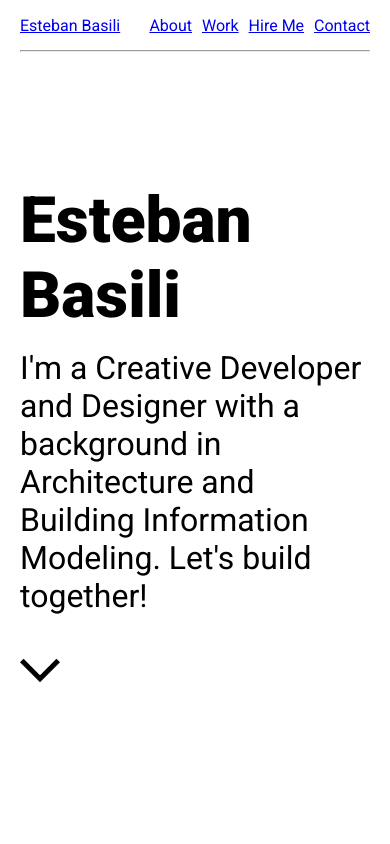
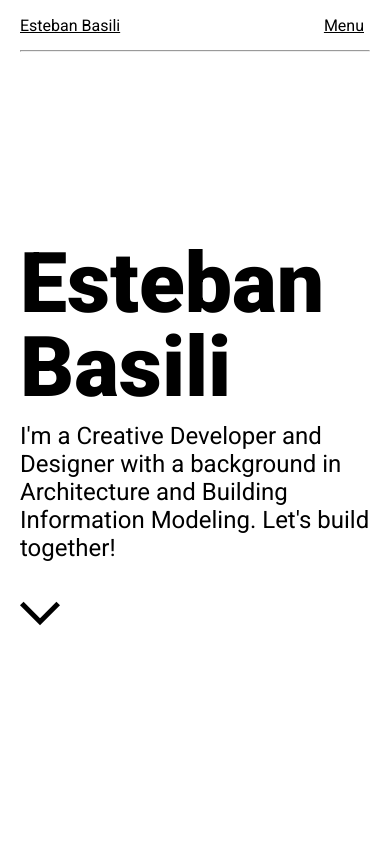
Before and after one commit to estebanba/portfolio_front, a React app: page / in a window 390 px wide. Shown: the top 844 px of the page. Built offline with nearby package versions, Linux system fonts and the light colour scheme.

Commit message:
add burger menu wip

```diff
--- a/package.json
+++ b/package.json
@@ -46,6 +46,7 @@
     "react-app-polyfill": "^0.2.0",
     "react-dev-utils": "^7.0.1",
     "react-dom": "^18.2.0",
+    "react-responsive": "^9.0.0-beta.10",
     "react-router-dom": "^6.3.0",
     "react-router-hash-link": "^2.4.3",
     "resolve": "1.8.1",
--- a/src/App.css
+++ b/src/App.css
@@ -1,5 +1,6 @@
 html {
   margin: 0;
+  font-size: 16px;
 }
 
 body {
@@ -23,11 +24,11 @@ h2 {
 }
 
 h1:hover, h2:hover {
-  text-shadow: 5px 5px rgb(223, 223, 223);
+  text-shadow: 0.25rem 0.25rem rgb(223, 223, 223);
 }
 
 h3 {
-  margin: 7.5px 0 7.5px 0;
+  margin: 0.5rem 0 0.5rem 0;
   font-size: 2.5rem;
 }
 
@@ -39,6 +40,14 @@ h4 {
 h5 {
   font-size: 1.2rem;
   margin: 7.5px 0 7.5px 0;
+}
+
+a, a:visited {
+  color: black;
+}
+
+a:hover, a:active{
+  font-weight: 900;
 }
 
 .page {
@@ -53,15 +62,16 @@ h5 {
   max-width: 1200px;
 }
 
+/* Test scrolling snap in vertical */
 /* .scroller {
   height: 100vh;
   overflow-y: scroll;
   scroll-snap-type: y mandatory;
 } */
 
-.scroller section {
+/* .scroller section {
   scroll-snap-align: start;
-}
+} */
 
 hr {
   margin: 0;
@@ -81,21 +91,9 @@ hr {
   filter: drop-shadow(3px 3px rgb(223, 223, 223));
 }
 
-@keyframes pulse {
-  0% {
-    width: 80px;
-  }
-  50% {
-    width: 100px;
-  }
-  100% {
-    width: 80px;
-  }
-}
-
 /* HEADER */
 
-#headerSection {
+#header {
   position: sticky;
   top: 0;
   z-index: 100;
@@ -106,6 +104,7 @@ header {
   display: flex;
   justify-content: space-between;
   background-color: white;
+  font-size: 16px;
 }
 
 header ul {
@@ -114,21 +113,14 @@ header ul {
   display: flex;
 }
 
-header ul .nav {
+.menuItem {
   margin-left: 10px;
 }
 
+/* HAMBURGER MENU */
+
 main {
   padding-bottom: 50px;
-}
-
-
-a:visited {
-  color: inherit;
-}
-
-a:hover, a:active{
-  font-weight: 900;
 }
 
 .noDecoration {
@@ -300,10 +292,6 @@ address {
   text-decoration: inherit;
 }
 
-address a {
-  color: inherit;
-}
-
 /* FOOTER */
 
 #footerSection {
@@ -330,14 +318,32 @@ footer ul .nav {
 }
 
 @media screen and (max-width: 500px){
+  html {
+    font-size: 12px;
+  }
+
+  .hamburger {
+    display: block;
+    font-family: inherit;
+    font-size: inherit;
+    text-decoration: underline;
+    border: none;
+    background-color: transparent;
+  }
+
+  .closeMenu {
+    display: none;
+  }
+
   h1 {
-    margin: 0;
-    font-size: 4rem;
     font-weight: bold;
+    line-height: 100%;
   }
+
   p.brand {
     font-size: 2rem;
   }
+
   #footerSection {
     display: none;
   }
--- a/src/components/Footer.jsx
+++ b/src/components/Footer.jsx
@@ -18,6 +18,14 @@ const Footer = () => {
                 href="mailto:me@estebanbasili.com"
               >
                 me@estebanbasili.com
+              </a>
+            </li>
+            <li className="nav">
+              <a
+                href="../assets/files/CV_2022_EstebanBasili_EN.pdf"
+                target="blank"
+              >
+                Download CV
               </a>
             </li>
             <li className="nav">
--- a/src/components/Header.jsx
+++ b/src/components/Header.jsx
@@ -1,17 +1,16 @@
 import React from "react";
+
 import { HashLink } from "react-router-hash-link";
+import MenuNav from "./MenuNav";
+import { useMediaQuery } from "react-responsive";
 
 const Header = () => {
-  const scrollWithOffset = (el) => {
-    const yCoordinate = el.getBoundingClientRect().top + window.pageYOffset;
-    const yOffset = -100;
-    window.scrollTo({ top: yCoordinate + yOffset, behavior: "smooth" });
-  };
+  const isMobile = useMediaQuery({ maxWidth: 500 });
 
   return (
-    <div id="headerSection">
+    <div id="header">
       <header>
-        <div>
+        <div className="logo">
           <ul>
             <li>
               <HashLink
@@ -26,58 +25,13 @@ const Header = () => {
             </li>
           </ul>
         </div>
-        <div>
-          <ul>
-            <li className="nav">
-              <HashLink
-                smooth
-                to={{
-                  hash: "#",
-                  pathname: "/about",
-                }}
-                scroll={scrollWithOffset}
-              >
-                About
-              </HashLink>
-            </li>
-            <li className="nav">
-              <HashLink
-                smooth
-                to={{
-                  hash: "#",
-                  pathname: "/work",
-                }}
-                scroll={scrollWithOffset}
-              >
-                Work
-              </HashLink>
-            </li>
-            <li className="nav">
-              <HashLink
-                smooth
-                to={{
-                  hash: "#",
-                  pathname: "/hireme",
-                }}
-                scroll={scrollWithOffset}
-              >
-                Hire Me
-              </HashLink>
-            </li>
-            <li className="nav">
-              <HashLink
-                smooth
-                to={{
-                  hash: "#contact",
-                  pathname: "/",
-                }}
-                scroll={scrollWithOffset}
-              >
-                Contact
-              </HashLink>
-            </li>
-          </ul>
-        </div>
+        {!isMobile && <MenuNav />}
+        {isMobile && (
+          <button className="hamburger">
+            <span className="openMenu">Menu</span>
+            <span className="closeMenu">Close</span>
+          </button>
+        )}
       </header>
       <hr></hr>
     </div>
--- /dev/null
+++ b/src/components/MenuNav.jsx
@@ -0,0 +1,67 @@
+import React from "react";
+import { HashLink } from "react-router-hash-link";
+
+const MenuNav = () => {
+  const scrollWithOffset = (el) => {
+    const yCoordinate = el.getBoundingClientRect().top + window.pageYOffset;
+    const yOffset = -100;
+    window.scrollTo({ top: yCoordinate + yOffset, behavior: "smooth" });
+  };
+
+  return (
+    <nav className="menu">
+      <ul className="menuList">
+        <li className="menuItem">
+          <HashLink
+            smooth
+            to={{
+              hash: "#",
+              pathname: "/about",
+            }}
+            scroll={scrollWithOffset}
+          >
+            About
+          </HashLink>
+        </li>
+        <li className="menuItem">
+          <HashLink
+            smooth
+            to={{
+              hash: "#",
+              pathname: "/work",
+            }}
+            scroll={scrollWithOffset}
+          >
+            Work
+          </HashLink>
+        </li>
+        <li className="menuItem">
+          <HashLink
+            smooth
+            to={{
+              hash: "#",
+              pathname: "/hireme",
+            }}
+            scroll={scrollWithOffset}
+          >
+            Hire Me
+          </HashLink>
+        </li>
+        <li className="menuItem">
+          <HashLink
+            smooth
+            to={{
+              hash: "#contact",
+              pathname: "/",
+            }}
+            scroll={scrollWithOffset}
+          >
+            Contact
+          </HashLink>
+        </li>
+      </ul>
+    </nav>
+  );
+};
+
+export default MenuNav;
```
Also changed, not shown: 2 other files (tests, documents, lock files or other folders).
